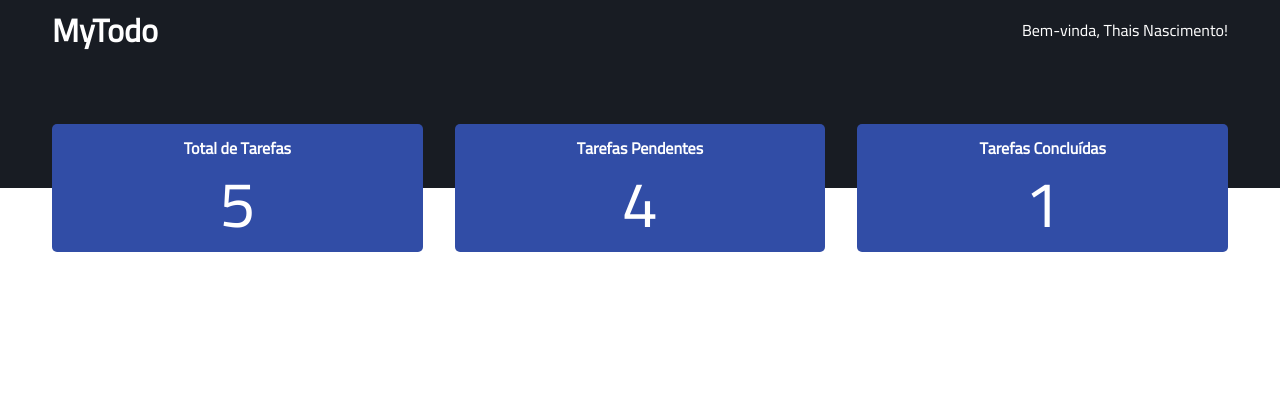
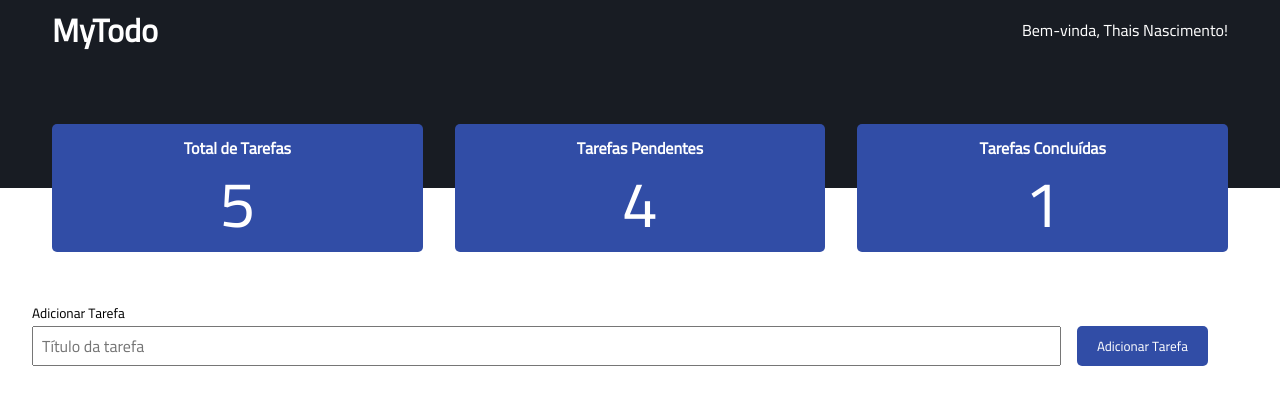
Before and after one commit to thaisnascimento2308/Front-End_em_React, a React (Create React App) app in the folder JAVASCRIPT/aula28/todo-list/: page / in a window 1280 px wide. Shown: the top 404 px of the page. Built offline with nearby package versions, Linux system fonts and the light colour scheme; a web font is replaced by a local one.

Commit message:
Adiciona tasks com styles

```diff
--- a/JAVASCRIPT/aula28/todo-list/src/App.tsx
+++ b/JAVASCRIPT/aula28/todo-list/src/App.tsx
@@ -1,9 +1,16 @@
 import React from 'react'; // Import React library
 import { Header } from './components/Header/Header'; // Importa o componente Header
 import "./styles/global.css"; // Importa o arquivo de estilos globais
+import { Tasks } from './components/Tasks/Tasks';
 
 function App() { // Define a functional component name App
-  return <Header/> // Renderiza o componente Header>;
+  return (
+    <>
+      <Header/>
+
+      <Tasks/>
+    </>
+  );
 }
 
 export default App; // Exporta o componente App como padrão
--- a/JAVASCRIPT/aula28/todo-list/src/components/Header/Header.tsx
+++ b/JAVASCRIPT/aula28/todo-list/src/components/Header/Header.tsx
@@ -1,8 +1,12 @@
 
 import { StatsCard } from "../StatsCard/StatsCard";
 import styles from "./styles.module.scss";
+//import { useState } from "react";
+
 // Define e exporta o componente funcional Header
 export const Header:React.FC = () => { // Define o componente funcional Header
+  //const variavel [ estado, funcaoParaAlterarOEstado] = useState(0); // Exemplo de uso do hook useState
+
   return (
     <header className={styles.header}>
       <div className={styles.container}>
--- /dev/null
+++ b/JAVASCRIPT/aula28/todo-list/src/components/Tasks/Tasks.tsx
@@ -0,0 +1,16 @@
+import styles from './styles.module.scss'
+
+export const Tasks: React.FC = () => {
+  return (
+    <section className={styles.container}>
+      <form>
+        <div>
+          <label htmlFor="task-title">Adicionar Tarefa</label>
+          <input type="text" id="task-title" placeholder="Título da tarefa" />
+        </div>
+        <button>Adicionar Tarefa</button>
+      </form>
+
+    </section>
+  )
+}
--- /dev/null
+++ b/JAVASCRIPT/aula28/todo-list/src/components/Tasks/styles.module.scss
@@ -0,0 +1,37 @@
+.container {
+  max-width: 1240px;
+  padding: 0 2rem;
+  margin: 7rem 0;
+
+  form {
+    display: flex;
+    align-items: flex-end;
+    gap: 1rem;
+
+    div {
+      display: flex;
+      flex-direction: column;
+      width: 100%;
+
+      label {
+        font-size: 0.85rem;
+      }
+
+      input {
+        height: 40px;
+        width: 100%;
+        padding: 0 0.5rem;
+        font-size: 1rem;
+      }
+    }
+
+    button {
+      width: 150px;
+      height: 40px;
+      border: none;
+      border-radius: 5px;
+      background-color: #314da6;
+      color: white;
+    }
+  }
+}
```
